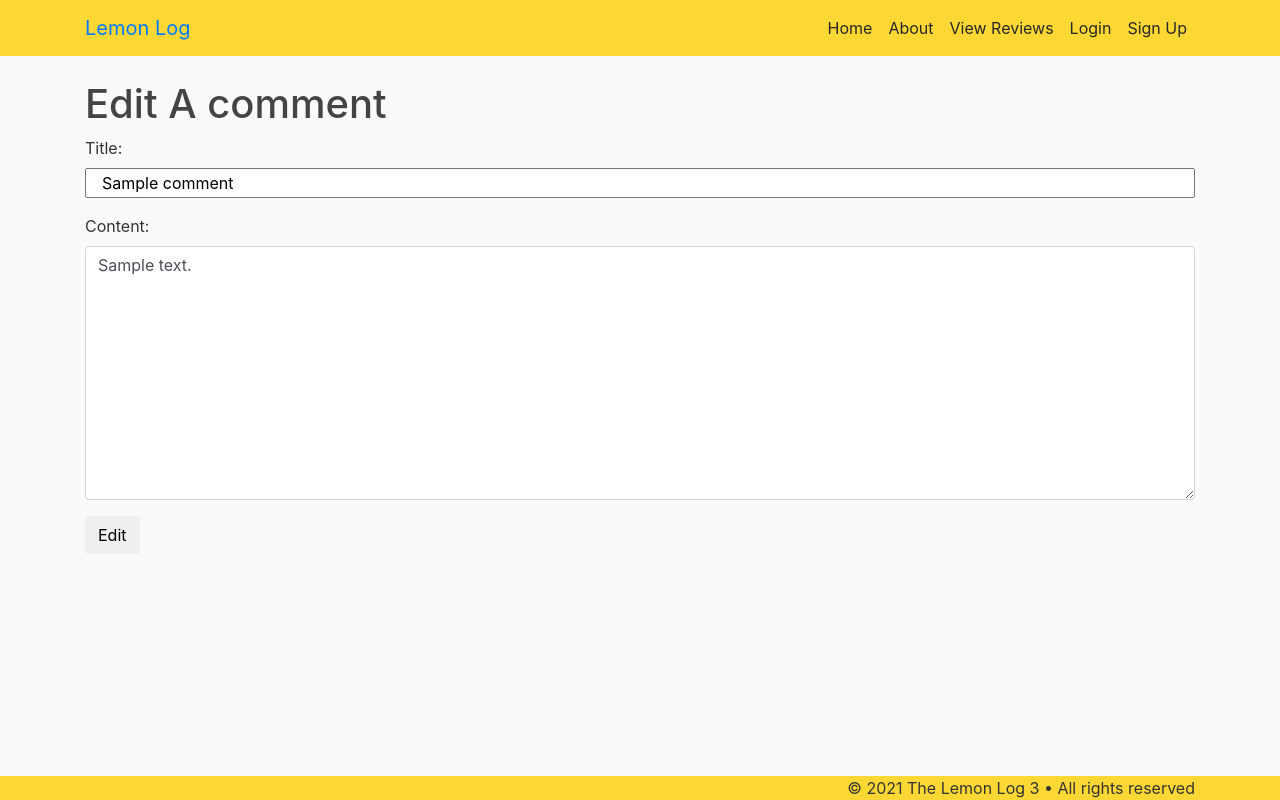
After one commit to tanashikova/Lemon-Log-Tech-Review-Project, a Django app: page /reviews/1/edit_comment/1/edit/ in a window 1280 px wide. The commit adds this page. Run offline with Django 3.2, Linux system fonts and the light colour scheme; tables that the repository leaves empty hold one stand-in row (values such as "Sample post"); some libraries are stand-ins or nearby versions.

Commit message:
adds edit commennt functionality

```diff
--- /dev/null
+++ b/main/templates/edit.html
@@ -0,0 +1,10 @@
+{% extends 'base.html' %}
+{% block content %}
+  <h1>Edit A comment</h1>
+
+  <form method="POST" action="{% url 'edit' review.id comment.id %}">
+    {% csrf_token %}
+    {{ edit_form.as_p }}
+    <input type="submit" class="btn blue" value="Edit">
+  </form>
+{% endblock content %}
--- a/main/urls.py
+++ b/main/urls.py
@@ -6,5 +6,7 @@ urlpatterns = [
      path('about/', views.about, name='about'),
      path('index/', views.reviews_index, name='index'),
      path('reviews/<int:review_id>/', views.reviews_detail, name="review_detail"),
+     path('reviews/<int:review_id>/edit_comment/<int:comment_id>/edit/', views.edit_comment, name="edit"),
+     # path('reviews/<int:review_id>/delete_comment/<int:comment_id>/delete/', views.delete_comment, name="delete"),
 
 ]
--- a/main/views.py
+++ b/main/views.py
@@ -9,10 +9,14 @@ def home(request):
 
 def about(request):
   return render(request, 'about.html')
+
 @login_required
 def reviews_index(request):
   reviews = Review.objects.all()
   return render(request, 'index.html', { 'reviews': reviews })
+# def reviews_detail(request, review_id):
+#   reviews = Review.objects.get(id=review_id)
+#   return render(request, 'detail.html', { 'reviews': reviews })
 
 @login_required
 def reviews_detail(request, review_id):
@@ -28,3 +32,15 @@ def reviews_detail(request, review_id):
     return redirect('review_detail', review_id=review_id)
   else:
     return render(request, 'detail.html', {'review':review, 'user_comment': user_comment, 'comments':comments, 'comment_form': comment_form})
+
+
+
+def edit_comment(request, review_id, comment_id):
+  review = Review.objects.get(id=review_id)
+  comment = Comment.objects.get(id=comment_id)
+  edit_form = NewCommentForm(request.POST or None, instance=comment)
+  if request.POST and edit_form.is_valid():
+    edit_form.save()
+    return redirect('review_detail', review_id = review_id)
+  else:
+    return render(request, 'edit.html',{'edit_form': edit_form, 'review':review, 'comment':comment })
```
Also changed, not shown: main/templates/detail.html (+11 -2 lines), main/forms.py (line endings or trailing spaces).
